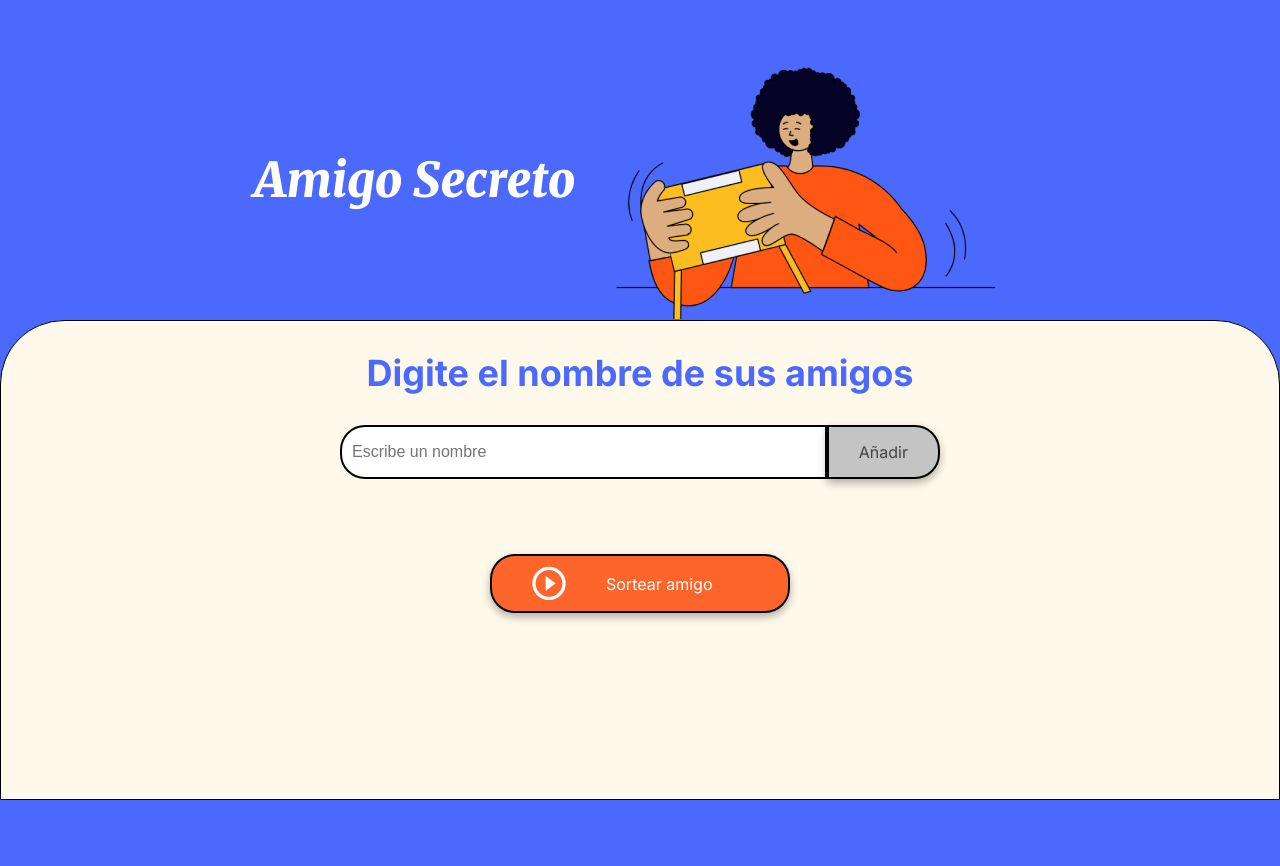
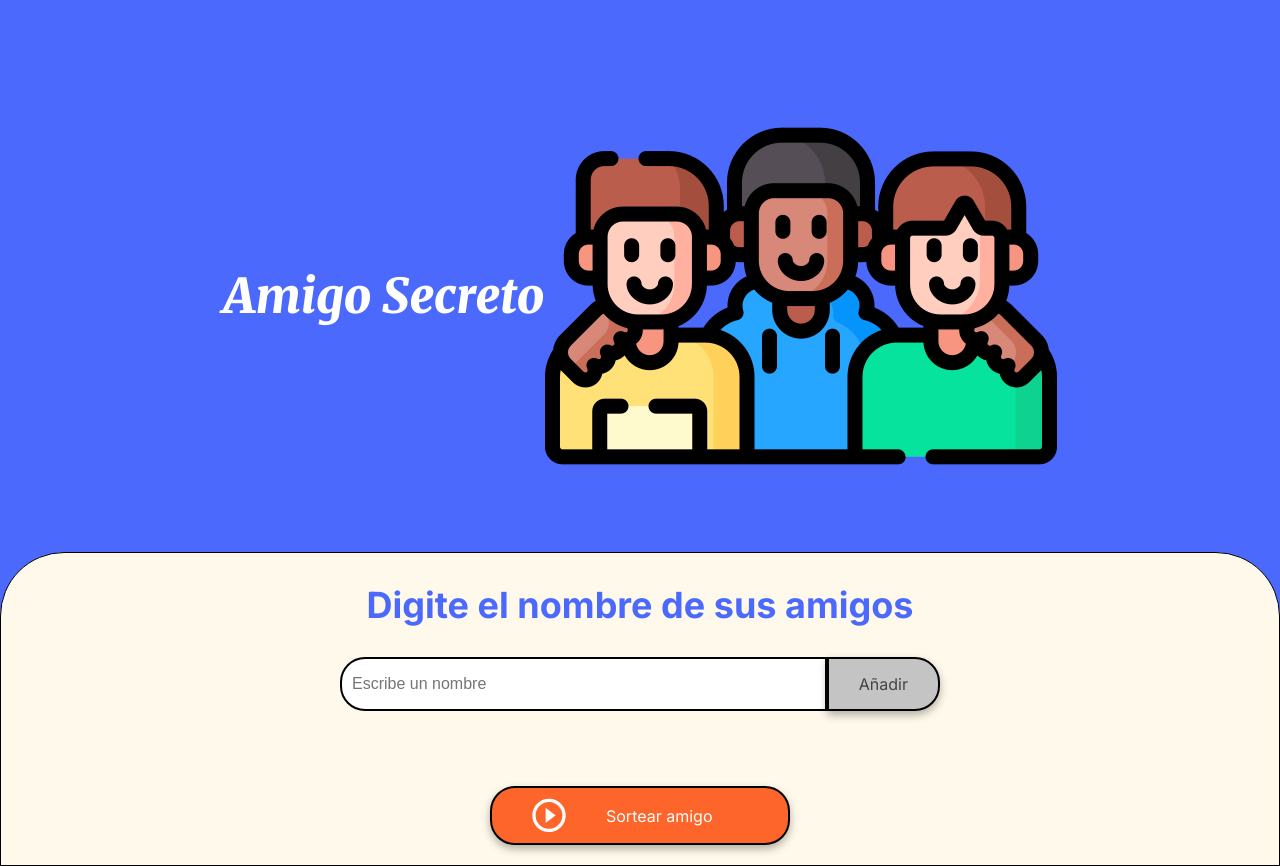
Before and after one commit to hernandezflores/AmigoSecreto, a plain HTML site: page index.html in a window 1280 px wide. Before the commit the page ends 800 px from the top, so only its background shows below. Drawn offline with Linux system fonts and the light colour scheme.

Commit message:
Agrega array amigo

```diff
--- a/app.js
+++ b/app.js
@@ -1 +1,2 @@
 // El principal objetivo de este desafío es fortalecer tus habilidades en lógica de programación. Aquí deberás desarrollar la lógica para resolver el problema.
+let nombres = [];
--- a/index.html
+++ b/index.html
@@ -14,7 +14,7 @@
     <main class="main-content">
         <header class="header-banner">
             <h1 class="main-title">Amigo Secreto</h1>
-            <img src="assets/amigo-secreto.png" alt="Imagen representativa de amigo secreto">
+            <img src="assets/amigos.png" alt="Imagen representativa de amigo secreto">
         </header>
 
         <section class="input-section">
```
Also changed, not shown: assets/amigo-secreto.png (deleted), assets/amigos.png (added).
